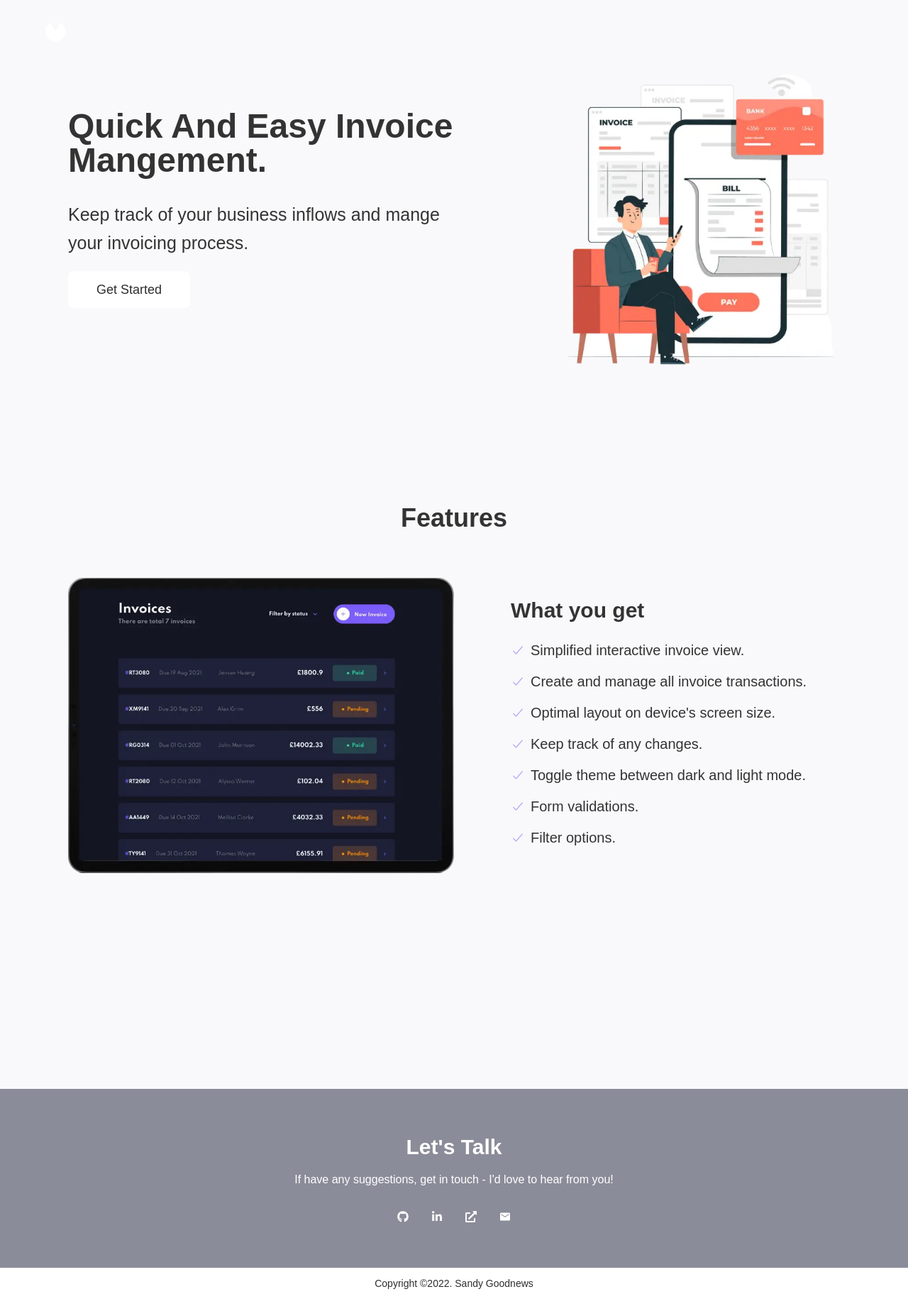
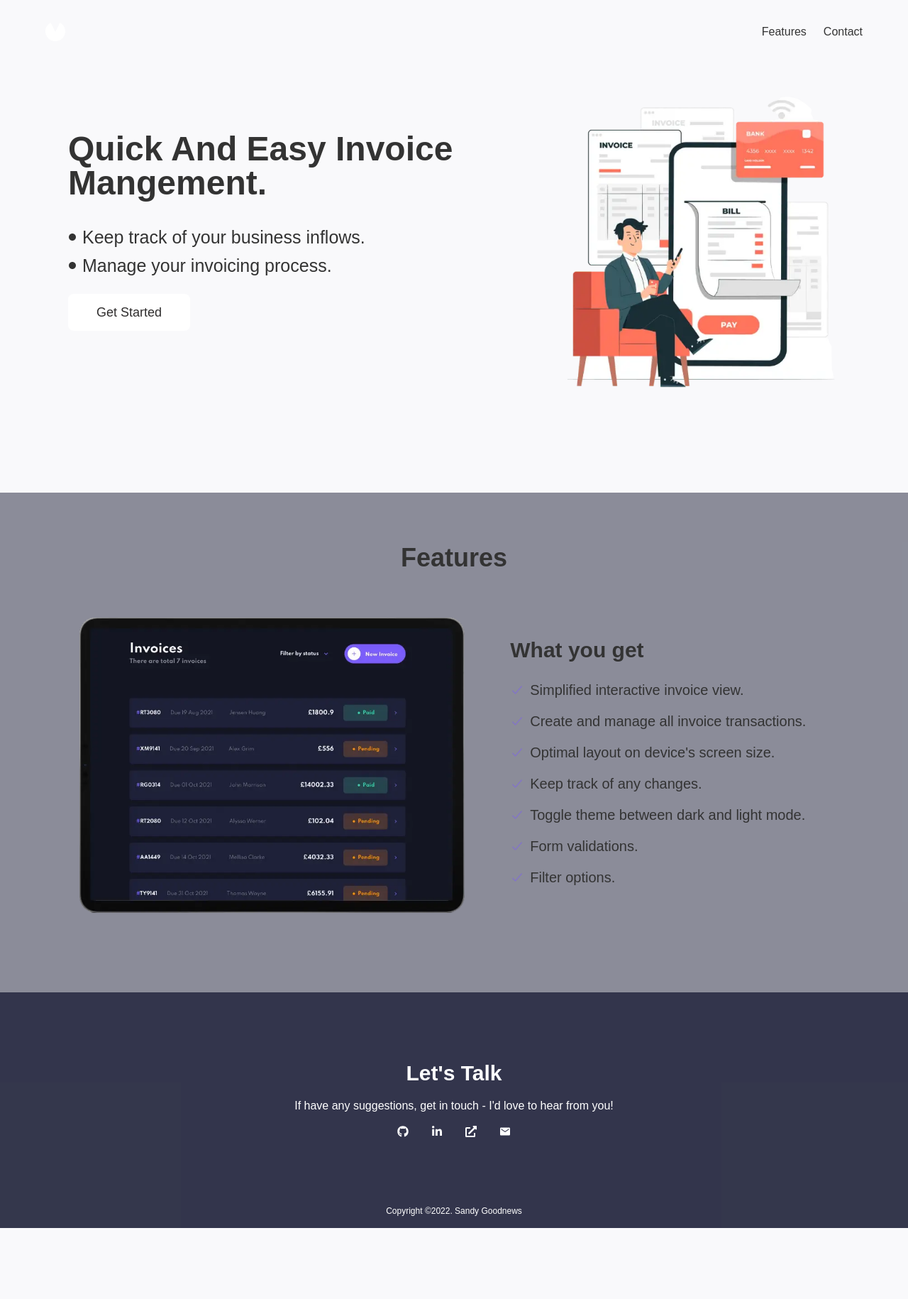
Before and after one commit to sandygudie/Invoice-App, a React (Create React App) app: page / in a window 1280 px wide. Shown: the whole page at 71% size. After the commit the page ends 1730 px from the top, so only its background shows below. Built offline with nearby package versions, Linux system fonts and the light colour scheme.

Commit message:
updated homepage responsiveness

```diff
--- a/package.json
+++ b/package.json
@@ -5,6 +5,7 @@
     "private": true,
     "dependencies": {
         "@gsap/react": "^2.0.2",
+        "@react-pdf/renderer": "^3.1.14",
         "@testing-library/jest-dom": "^5.14.1",
         "@testing-library/react": "^13.0.0",
         "@testing-library/user-event": "^13.2.1",
--- a/src/pages/Home.tsx
+++ b/src/pages/Home.tsx
@@ -10,6 +10,7 @@ import { FaGithub } from "react-icons/fa";
 import { FaLinkedinIn } from "react-icons/fa";
 import { FaExternalLinkAlt } from "react-icons/fa";
 import { IoMdMail } from "react-icons/io";
+import { MdCircle } from "react-icons/md";
 
 export default function Home() {
   const hero = useRef(null);
@@ -44,29 +45,52 @@ export default function Home() {
 
     { scope: hero }
   );
-
+  const navItems = [
+    { title: "Features", link: "features" },
+    // { title: "Technologies", link: "technologies" },
+    { title: "Contact", link: "connect" },
+  ];
   return (
     <div ref={hero} className="h-full w-full relative">
       <header className="header flex items-center justify-between px-4 lg:px-16 py-8">
         <Link to="/">
           <img src={logo} alt="logo" />
         </Link>
+        <div className="hidden md:flex items-center gap-x-6">
+          {navItems.map((ele) => {
+            return (
+              <a
+                key={ele.title}
+                href={`#${ele.link}`}
+                className="hover:text-primary"
+              >
+                {ele.title}
+              </a>
+            );
+          })}
+        </div>
       </header>
       <main>
-        <div className="flex flex-wrap items-center mx-4 sm:mx-8 md:mx-24 justify-between">
+        <div className="flex flex-wrap items-center mx-4 sm:mx-8 md:mx-24 justify-between pt-8 pb-20 md:pb-36">
           <div className="px-3 lg:px-0 lg:my-8 text-left w-full lg:w-3/6">
             <h1 className="title font-bold text-4xl md:text-5xl">
               Quick And Easy Invoice Mangement.
             </h1>
             <div className="description ">
               <p className="text-lg md:text-[25px] my-8 font-normal leading-[2.5rem]">
-                Keep track of your business inflows and mange your invoicing
-                process.
+                <p className="flex items-center gap-x-2">
+                  <MdCircle className="text-xs" /> Keep track of your business
+                  inflows.{" "}
+                </p>
+                <p className="flex items-center gap-x-2">
+                  <MdCircle className="text-xs" /> Manage your invoicing
+                  process.
+                </p>
               </p>
               <div className="hover:scale-110 my-8 transition ease-in-out w-fit  delay-100 duration-300">
                 <Link
                   to="/invoices"
-                  className=" bg-white rounded-lg text-black font-medium text-lg px-10 py-4 font-medium"
+                  className=" bg-white rounded-lg text-black  text-lg px-10 py-4 font-semiBold"
                 >
                   Get Started
                 </Link>
@@ -82,12 +106,12 @@ export default function Home() {
         </div>
         <section
           id="features"
-          className="px-4 md:px-0 text-center rounded-b-[9rem] py-24"
+          className="bg-secondary/50 px-4 md:px-0 pt-10 pb-10 md:pb-20 text-center"
         >
-          <h1 className="text-3xl md:text-4xl font-bold mt-24">Features</h1>
+          <h1 className="text-3xl md:text-4xl font-bold py-8">Features</h1>
 
-          <div className="box my-6 md:my-16 ">
-            <div className="simplified-view grid justify-center md:justify-between items-center md:grid-cols-2 md:ml-24">
+          <div className="box my-6 md:my-8 text-center">
+            <div className="simplified-view flex-wrap flex justify-center gap-8 items-center ">
               <img
                 src={invoiceView}
                 className="h-72 lg:h-[26rem]"
@@ -126,21 +150,21 @@ export default function Home() {
 
         <section
           id="connect"
-          className="mt-16 bg-secondary/50 md:mt-36 py-16 text-center"
+          className="bg-secondary/90 pt-24 text-center text-white"
         >
-          <p className="text-4xl md:text-3xl text-white font-bold">
-            {" "}
-            Let&apos;s Talk
+          <p className="text-4xl md:text-3xl font-bold"> Let&apos;s Talk</p>
+          <p className="mt-4 w-5/6 md:w-1/2 mx-auto font-medium">
+            If have any suggestions, get in touch - I&apos;d love to hear from
+            you!
           </p>
-          <p className="text-white text-base mt-4 mb-7 w-5/6 md:w-1/2 mx-auto font-medium">If have any suggestions, get in touch - I&apos;d love to hear from you!</p>
-          <div className="flex mt-8 items-center text-base text-white gap-x-8 justify-center">
+          <div className="flex py-4 pb-12 items-center  text-white gap-x-8 justify-center">
             <Link
               to="https://github.com/sandygudie"
               target="_blank"
               className="hover:text-gray"
             >
               {" "}
-             < FaGithub/>
+              <FaGithub />
             </Link>
             <Link
               target="_blank"
@@ -148,7 +172,7 @@ export default function Home() {
               className="hover:text-gray"
             >
               {" "}
-             < FaLinkedinIn/>
+              <FaLinkedinIn />
             </Link>
             <Link
               target="_blank"
@@ -156,7 +180,7 @@ export default function Home() {
               className="hover:text-gray"
             >
               {" "}
-         <FaExternalLinkAlt />
+              <FaExternalLinkAlt />
             </Link>
             <Link
               target="_blank"
@@ -164,15 +188,15 @@ export default function Home() {
               className="hover:text-gray"
             >
               {" "}
-            <IoMdMail/>
+              <IoMdMail />
             </Link>
+          </div>
+          <div className="w-full pt-12 pb-4 text-xs text-center ">
+            Copyright <span>&copy;</span>
+            {new Date().getFullYear()}. Sandy Goodnews
           </div>
         </section>
       </main>
-      <footer className="py-3 w-full text-sm bg-white text-center text-black">
-        Copyright <span>&copy;</span>
-        {new Date().getFullYear()}. Sandy Goodnews
-      </footer>
     </div>
   );
 }
```
Also changed, not shown: 1 other file (tests, documents, lock files or other folders).
